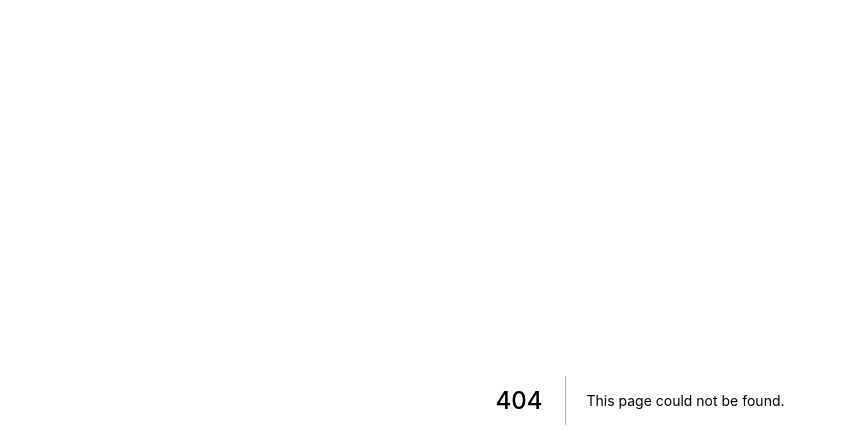
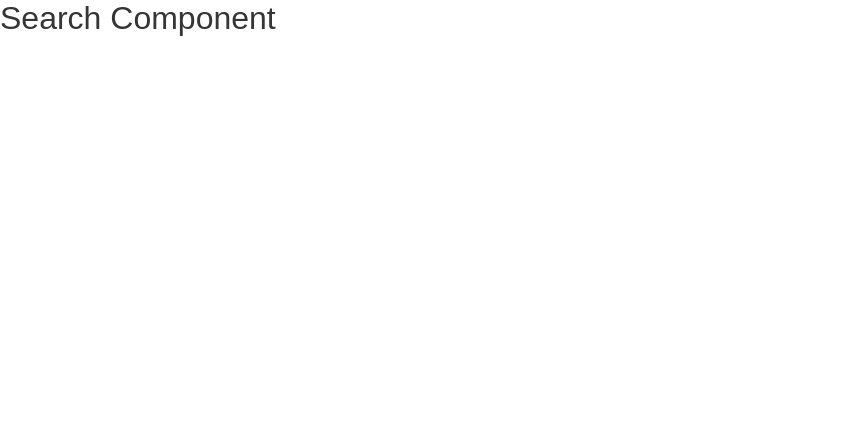
Before and after one commit to santanarscs/youtube-finder-nextjs, a Next.js app: page /components/Search in a window 1280 px wide. Before the commit this address had no page. Shown: the top 448 px of the page, without its empty margins (0-846 px from the left). Built offline with nearby package versions, Linux system fonts and the light colour scheme.

Commit message:
define components search and channel detail

```diff
--- /dev/null
+++ b/pages/components/Search/index.tsx
@@ -0,0 +1,7 @@
+
+
+const Search: React.FC = () => {
+  return <h1>Search Component</h1>
+}
+
+export default Search;
```
Also changed, not shown: pages/components/ChannelDetail/index.tsx (added, +7 -0 lines).
